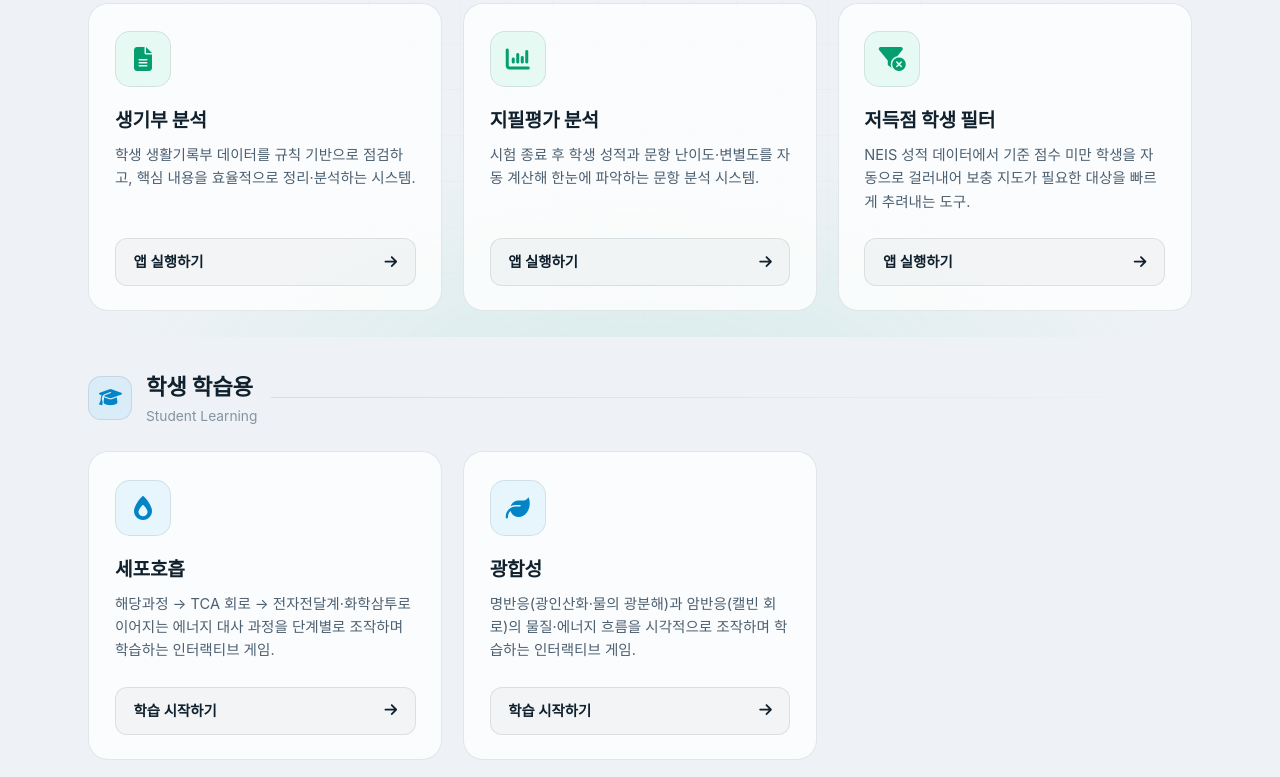
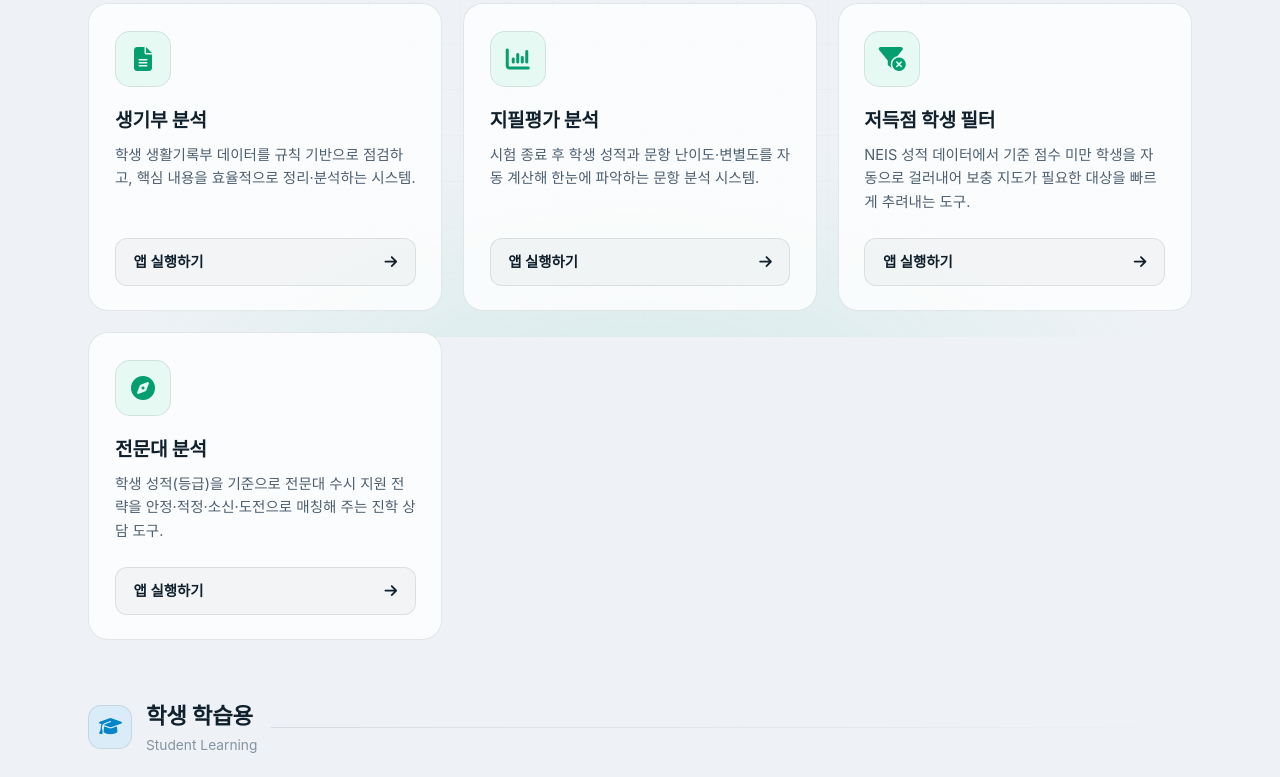
Before and after one commit to hong-jame/hong-jame.github.io, a plain HTML site: page index.html in a window 1280 px wide. Shown: the part 463-1240 px from the top of the page. Drawn offline with Linux system fonts and the light colour scheme; a web font is replaced by a local one.

Commit message:
전문대 분석 카드 추가

```diff
--- a/index.html
+++ b/index.html
@@ -333,6 +333,16 @@
           </p>
           <a class="card__btn" href="https://hong-jame.github.io/neis-low-score-filter/" target="_blank" rel="noopener">앱 실행하기 <i class="fa-solid fa-arrow-right"></i></a>
         </article>
+
+        <article class="card card--emerald">
+          <div class="card__icon"><i class="fa-solid fa-compass"></i></div>
+          <h3 class="card__title">전문대 분석</h3>
+          <p class="card__desc">
+            학생 성적(등급)을 기준으로 전문대 수시 지원 전략을
+            안정·적정·소신·도전으로 매칭해 주는 진학 상담 도구.
+          </p>
+          <a class="card__btn" href="https://hong-jame.github.io/jeonmundae-counseling/index.html" target="_blank" rel="noopener">앱 실행하기 <i class="fa-solid fa-arrow-right"></i></a>
+        </article>
       </div>
     </section>
 
```
